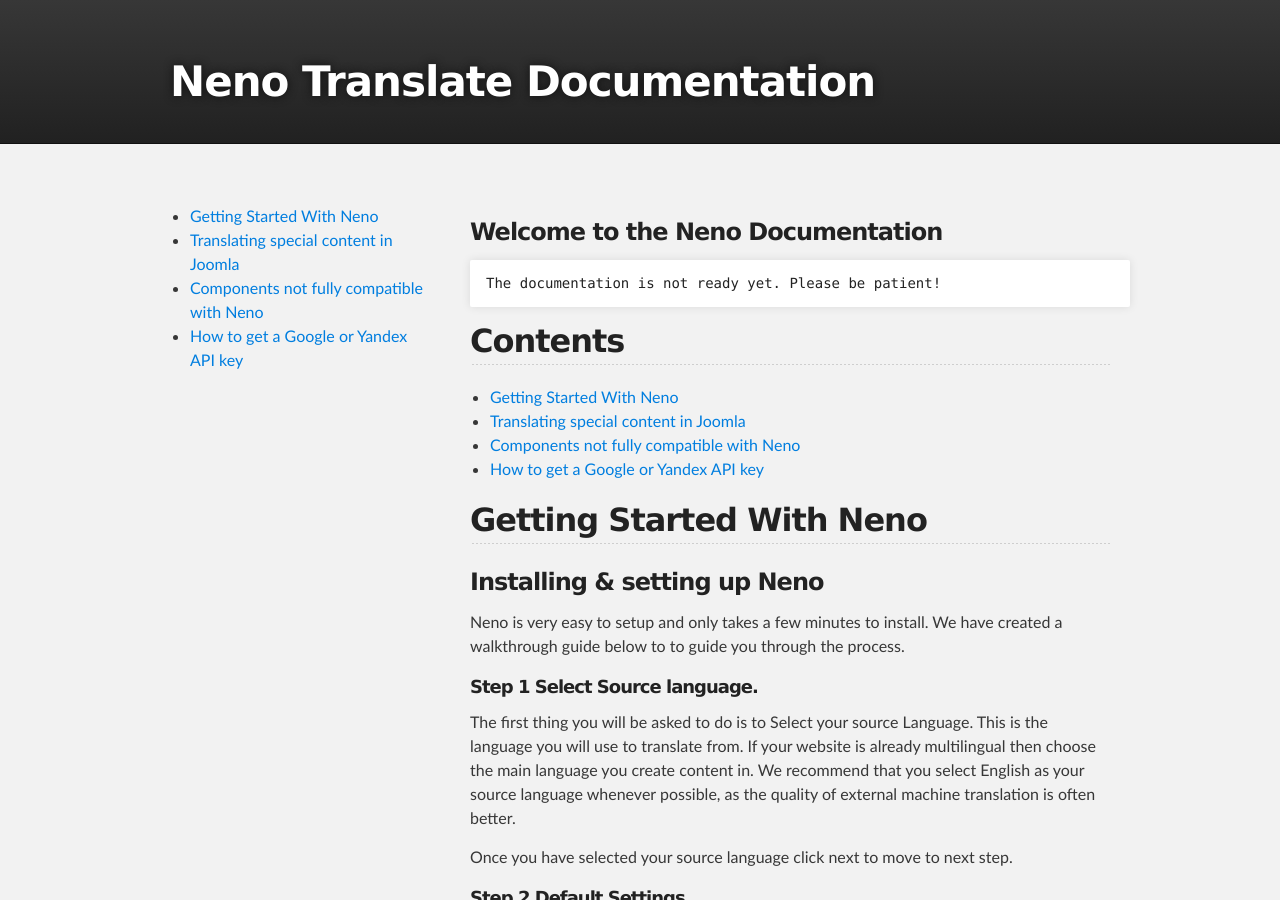
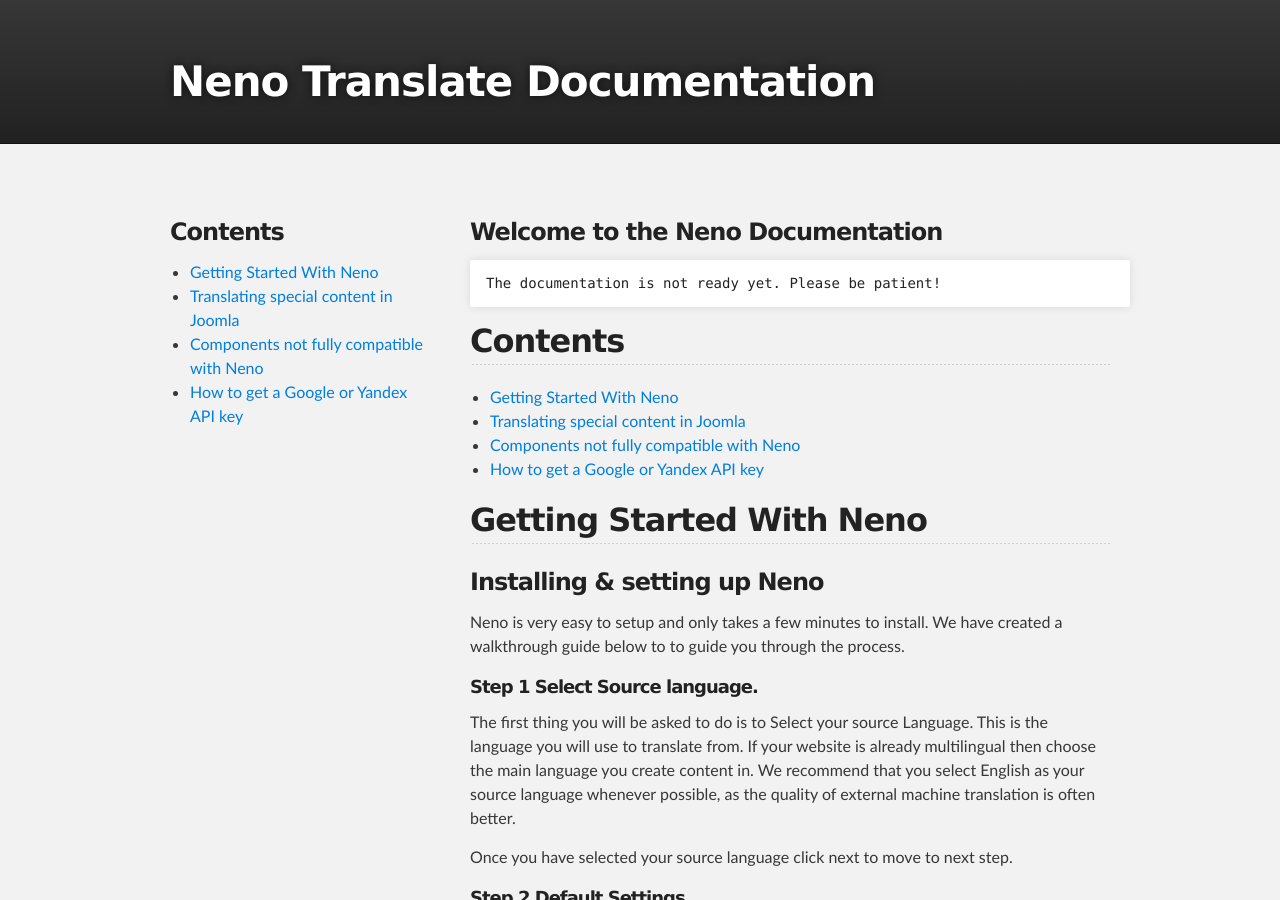
Before and after one commit to javigomez/neno, a Jekyll site: the page built from index.md, in a window 1280 px wide and 900 px high. Built offline with Jekyll 4.4.1, drawn with Linux system fonts in a browser that asks for light colours; Markdown is read by kramdown in place of the engine named in the settings.

Commit message:
Update nav.html

```diff
--- a/_includes/nav.html
+++ b/_includes/nav.html
@@ -1,3 +1,4 @@
+<h3>Contents</h3>
 <ul>
 <li><a href="#getting-started-with-neno">Getting Started With Neno</a></li>
 <li><a href="#translating-special-content-in-joomla">Translating special content in Joomla</a></li>
```
